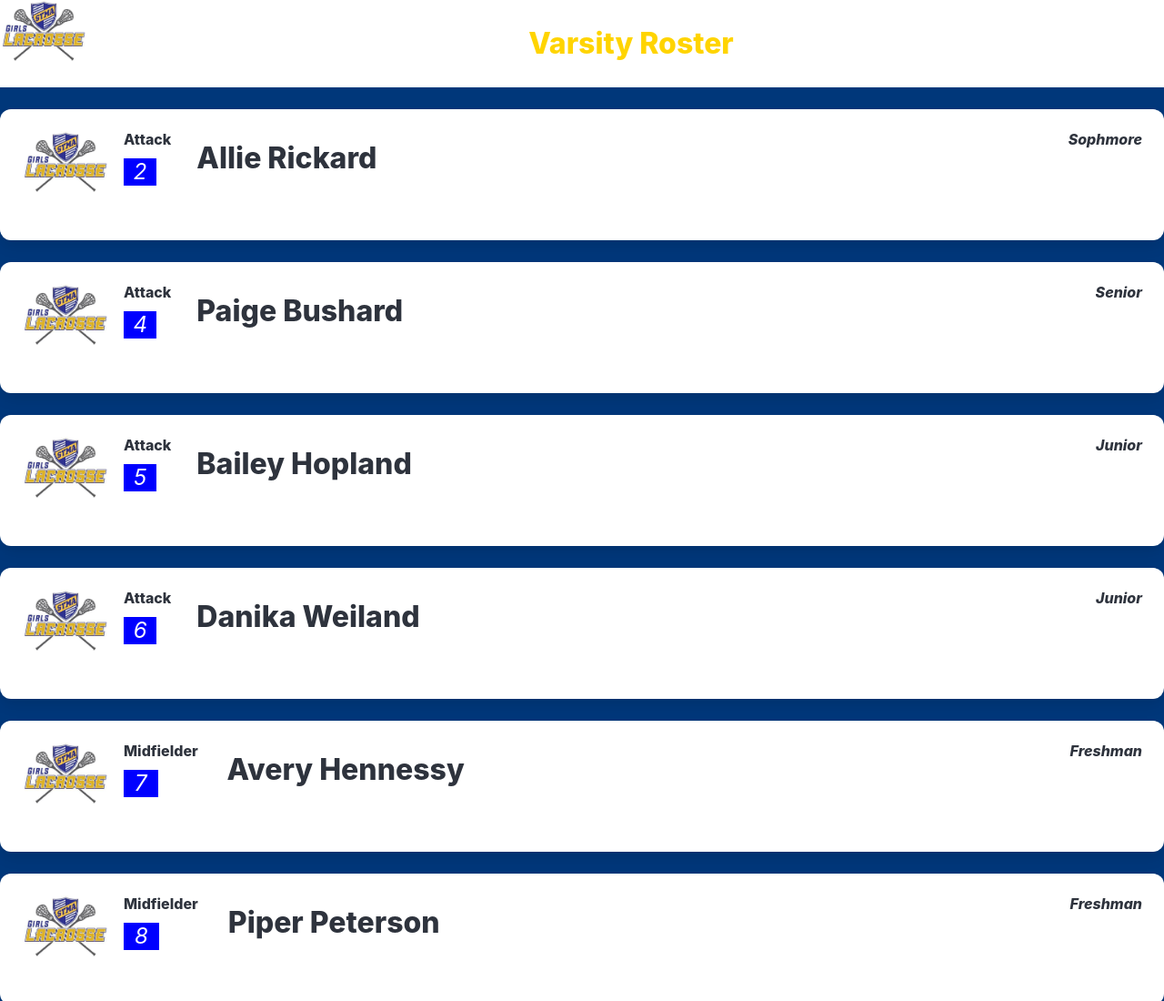
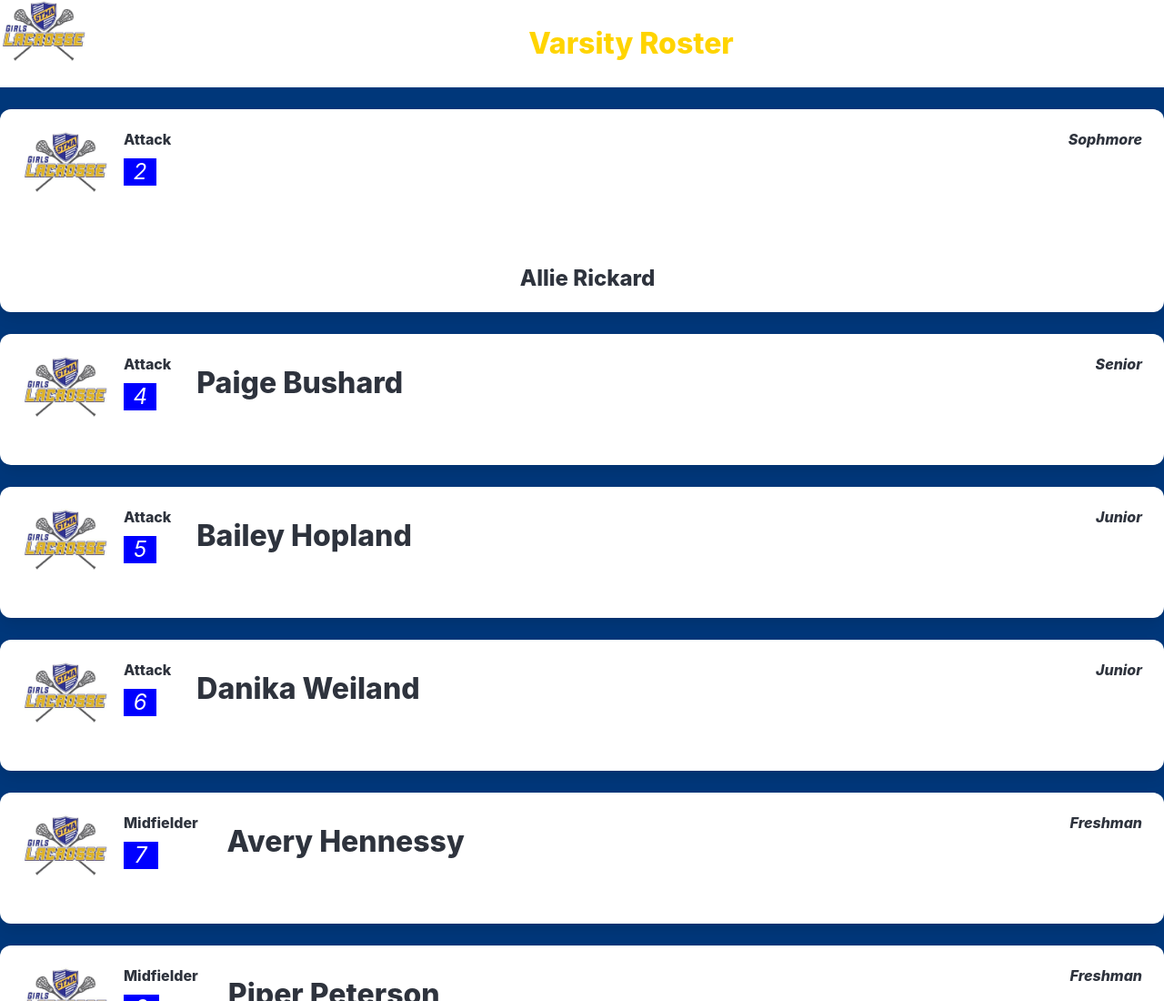
Before and after one commit to zombiepossum/stma_boosters, a plain HTML site: page varsity_roster.html in a window 1280 px wide. Shown: the top 1100 px of the page at 91% size. Drawn offline with nearby package versions, Linux system fonts and the light colour scheme.

Commit message:
updated allie

```diff
--- a/varsity_roster.html
+++ b/varsity_roster.html
@@ -22,6 +22,7 @@
     <h1 class="title" style="color: #ffd400; ">Varsity Roster</h1>
   </div>
 </section>
+
 <div class="card">
   <div class="card-content">
     <div class="media">
@@ -39,17 +40,20 @@
             <p class="title is-6 mb-3 mt-0 pt-0">Attack</p>
             <p class="subtitle is-4 mr-4 px-2 px-2 has-text-centered is-italic" style="background-color: blue; color: white;">2</p>
           </div>
-          <div class="media-content">
-            <p class="title is-size-3 ml-3 mt-3">Allie Rickard</p>
-          </div>
         </div>
       </div>
       <div class="media-right">
         <p class="title has-text-left is-italic is-6">Sophmore</p>
       </div>
     </div>
+    <div class="media" style="--bulma-media-border-size: 0px;">
+      <div class="media-content has-text-centered">
+        <p class="title is-size-4 ml-3 mt-3">Allie Rickard</p>
+      </div>
+    </div>
   </div>
 </div>
+
 
 <div class="card">
   <div class="card-content">
```
